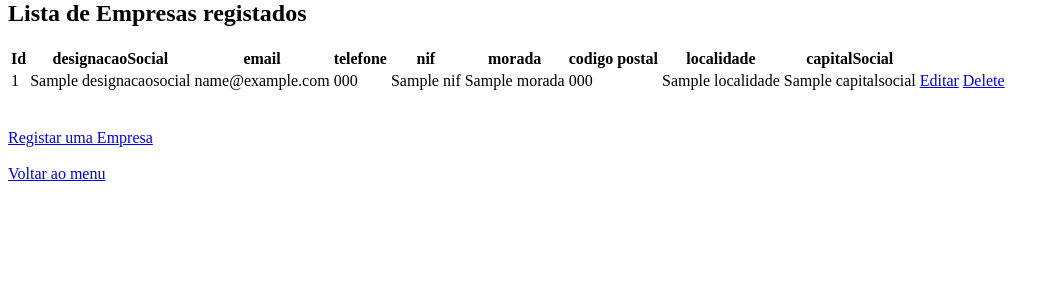
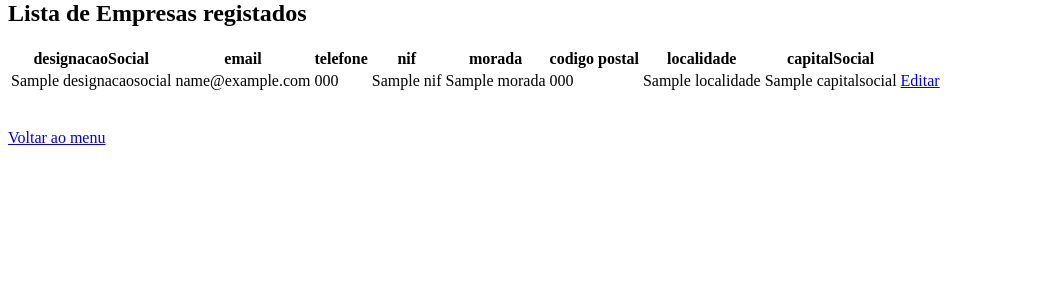
Before and after one commit to JoaoPedroAbreuFerreira/PSI_PWS_PL2_B, a PHP site: the page made by Views/gestaoEmpresa.php in a window 1280 px wide. Shown: the part 20-320 px from the top of the page, without its empty margins (0-1060 px from the left). Run offline with PHP 8.4, Linux system fonts and the light colour scheme; the template is opened without the code that fills it: most values are stand-ins (such as "Sample title", 1, 10 or a date in 2020); some libraries are stand-ins or nearby versions.

Commit message:
Remoção da opção de registar e eliminar uma empresa

```diff
--- a/Views/gestaoEmpresa.php
+++ b/Views/gestaoEmpresa.php
@@ -2,9 +2,6 @@
 
 <table class="table tablestriped">
         <thead>
-            <th>
-                Id
-            </th>
             <th>
                 designacaoSocial
             </th>
@@ -31,9 +28,7 @@
             </th>
         </thead>
         <tbody>
-            <?php foreach ($empresas as $empresa) { ?>
             <tr>
-                <td><?=$empresa->id?></td>
                 <td><?=$empresa->designacaosocial?></td>
                 <td><?=$empresa->email?></td>
                 <td><?=$empresa->telefone?></td>
@@ -43,19 +38,13 @@
                 <td><?=$empresa->localidade?></td>
                 <td><?=$empresa->capitalsocial?></td>
                 <td>
-                    <a href="index.php?r=load&p=updateEmpresa&i=<?= $empresa->id?>" class="btn btn-info"
+                    <a href="index.php?r=load&p=updateEmpresa" class="btn btn-info"
                         role="button">Editar</a>
-                    <a href="index.php?r=db/delete&t=empresa&i=<?=$empresa->id?>" class="btn btn-warning"
-                        role="button">Delete</a>
                 </td>
             </tr>
-            <?php } ?>
         </tbody>
     </table>
     <br>
     <br>
 
-    <a href="index.php?r=load&p=registerEmpresa"> Registar uma Empresa</a>
-    <br>
-    <br>
     <a href="index.php">Voltar ao menu</a>
```
